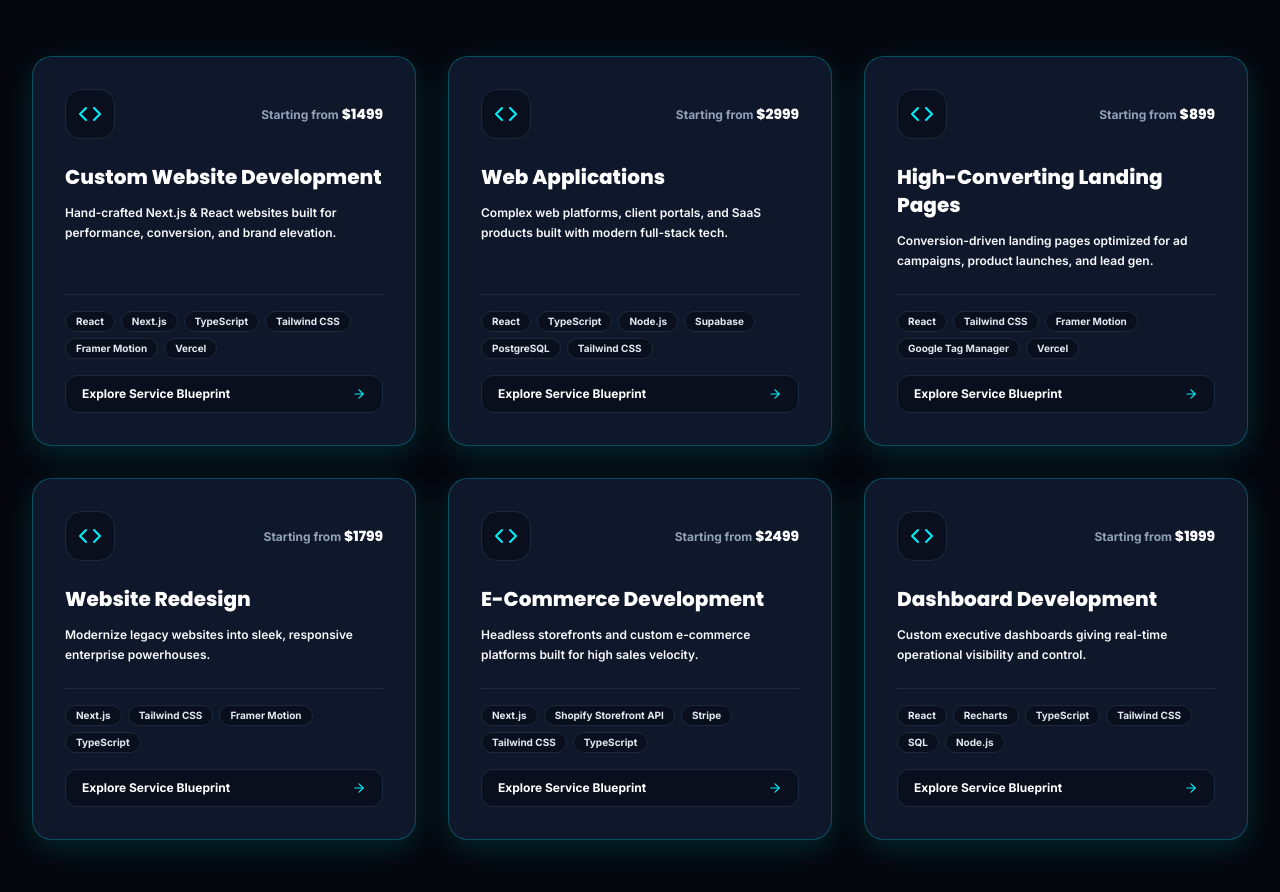
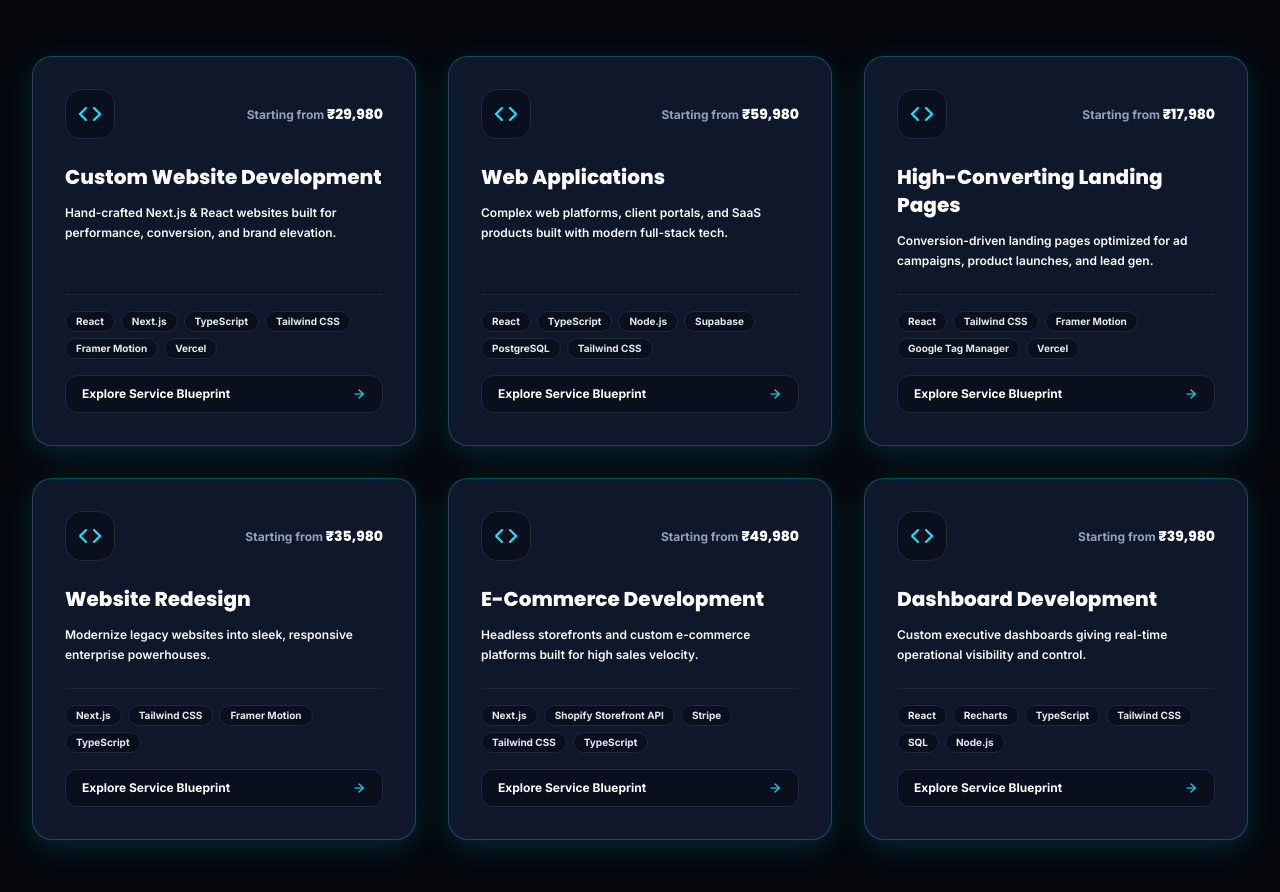
Before and after one commit to Nabeela0904/nabverse, a React (Vite) app: page / in a window 1280 px wide. Shown: the part 2520-3412 px from the top of the page. Built offline with nearby package versions, Linux system fonts and the light colour scheme; no server answers.

Commit message:
Format Specialized Digital Practices prices in Indian Rupees / selected currency

```diff
--- a/src/pages/Home.tsx
+++ b/src/pages/Home.tsx
@@ -9,8 +9,10 @@ import { InteractiveBiDemo } from '../components/tools/InteractiveBiDemo';
 import { RoiCalculator } from '../components/tools/RoiCalculator';
 import { StatsCounter } from '../components/common/StatsCounter';
 import { TestimonialsCarousel } from '../components/common/TestimonialsCarousel';
+import { useCurrency } from '../context/CurrencyContext';
 
 export const Home: React.FC = () => {
+  const { formatPrice } = useCurrency();
   const [activeFaq, setActiveFaq] = useState<number | null>(0);
   const [activeToolTab, setActiveToolTab] = useState<'calculator' | 'bi-demo' | 'roi'>('calculator');
 
@@ -239,7 +241,7 @@ export const Home: React.FC = () => {
                     <div className="p-3 rounded-2xl bg-slate-100 dark:bg-[#0A0F1D] border border-slate-200 dark:border-slate-800 text-[#0284C7] dark:text-[#00F2FE] group-hover:scale-110 transition-transform">
                       <Code className="w-6 h-6" />
                     </div>
-                    <span className="text-xs font-bold text-slate-600 dark:text-slate-400">Starting from <span className="text-slate-950 dark:text-white font-heading font-black text-sm">${service.priceStarting}</span></span>
+                    <span className="text-xs font-bold text-slate-600 dark:text-slate-400">Starting from <span className="text-slate-950 dark:text-white font-heading font-black text-sm">{formatPrice(service.priceStarting)}</span></span>
                   </div>
 
                   <h3 className="text-xl font-black text-slate-950 dark:text-white font-heading mb-3 group-hover:text-[#0284C7] dark:group-hover:text-[#00F2FE] transition-colors">
--- a/src/pages/ServiceDetail.tsx
+++ b/src/pages/ServiceDetail.tsx
@@ -2,8 +2,10 @@ import React from 'react';
 import { useParams, Link, Navigate } from 'react-router-dom';
 import { SERVICES_DATA } from '../data/servicesData';
 import { ArrowRight, CheckCircle2, AlertCircle, Sparkles, ShieldCheck, Code, HelpCircle, PhoneCall, ChevronLeft } from 'lucide-react';
+import { useCurrency } from '../context/CurrencyContext';
 
 export const ServiceDetail: React.FC = () => {
+  const { formatPrice } = useCurrency();
   const { slug } = useParams<{ slug: string }>();
   const service = SERVICES_DATA.find((s) => s.slug === slug);
 
@@ -36,7 +38,7 @@ export const ServiceDetail: React.FC = () => {
           <div className="flex flex-wrap items-center gap-6 pt-4 text-xs font-bold text-slate-600 dark:text-slate-400 border-t border-slate-200 dark:border-slate-800">
             <div>
               <span className="text-slate-600 dark:text-slate-400 block font-semibold">Investment Starting From</span>
-              <span className="text-2xl font-black text-slate-950 dark:text-white font-heading">${service.priceStarting} USD</span>
+              <span className="text-2xl font-black text-slate-950 dark:text-white font-heading">{formatPrice(service.priceStarting)}</span>
             </div>
           </div>
 
--- a/src/pages/ServicesOverview.tsx
+++ b/src/pages/ServicesOverview.tsx
@@ -2,8 +2,10 @@ import React from 'react';
 import { Link } from 'react-router-dom';
 import { SERVICES_DATA } from '../data/servicesData';
 import { ArrowRight, CheckCircle2, ShieldCheck, Code, Database, Zap } from 'lucide-react';
+import { useCurrency } from '../context/CurrencyContext';
 
 export const ServicesOverview: React.FC = () => {
+  const { formatPrice } = useCurrency();
   return (
     <div className="container-custom pb-24 space-y-16" style={{ paddingTop: '200px' }}>
       {/* Header */}
@@ -48,7 +50,7 @@ export const ServicesOverview: React.FC = () => {
             <div className="space-y-4 pt-4 border-t border-slate-200 dark:border-slate-800">
               <div className="flex justify-between items-center text-xs">
                 <span className="text-slate-600 dark:text-slate-400 font-bold">Investment Starts:</span>
-                <span className="text-slate-950 dark:text-white font-black font-heading text-sm">${service.priceStarting}</span>
+                <span className="text-slate-950 dark:text-white font-black font-heading text-sm">{formatPrice(service.priceStarting)}</span>
               </div>
 
               <div className="flex flex-wrap gap-1.5">
```
